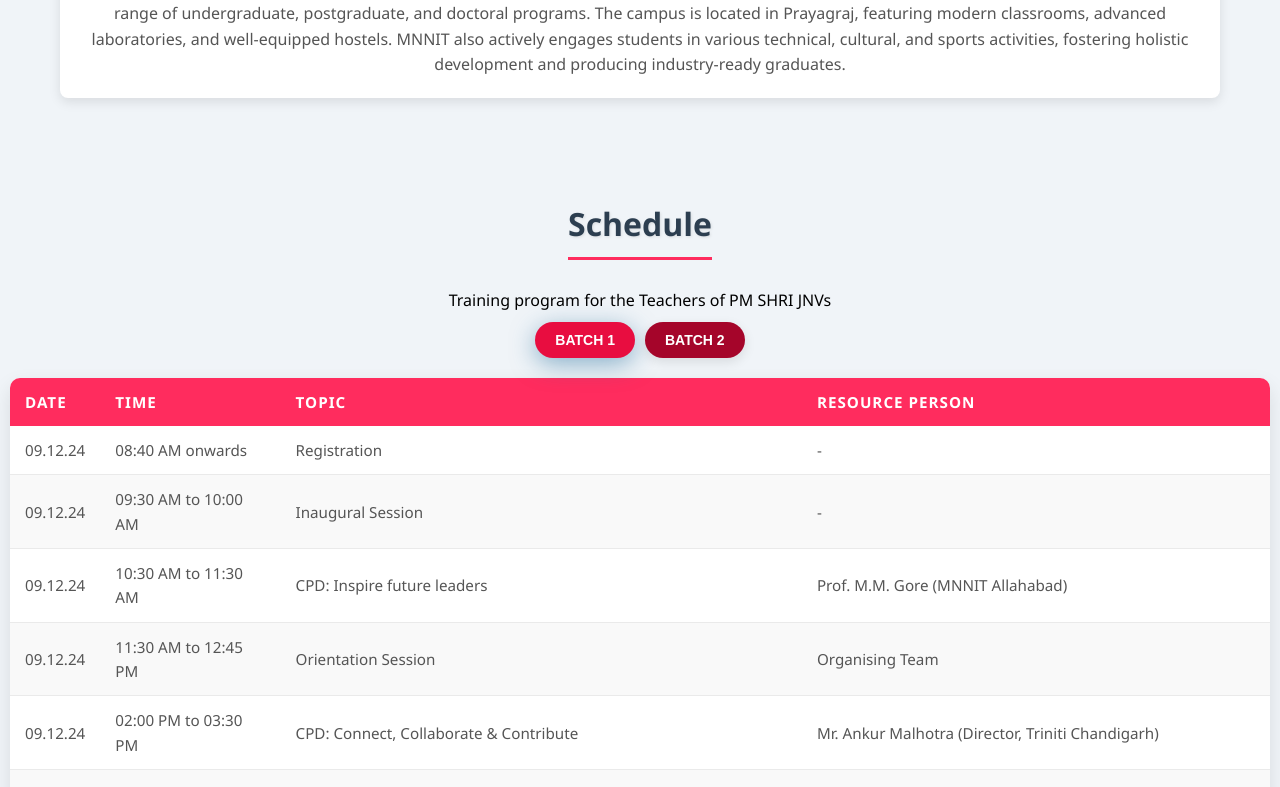
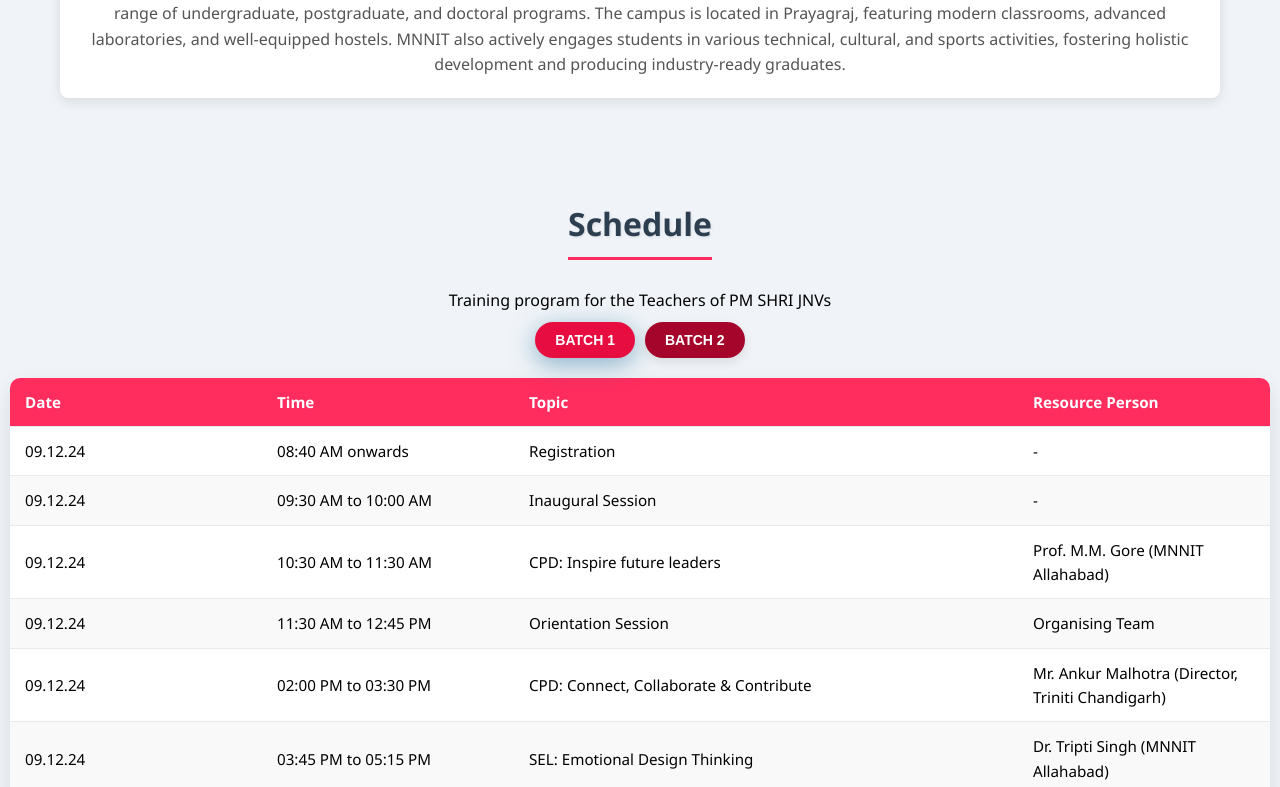
Before and after one commit to shagun1911/the-event-site, a React (Create React App) app: page / in a window 1280 px wide. Shown: the part 2002-2789 px from the top of the page. Built offline with nearby package versions, Linux system fonts and the light colour scheme.

Commit message:
changes in batch2 schedule

```diff
--- a/src/Navbar.js
+++ b/src/Navbar.js
@@ -30,7 +30,7 @@ const Navbar = () => {
           </li>
           <li>
             <a href="#speakers" onClick={() => setIsOpen(false)}>
-              Experts
+             Team
             </a>
           </li>
           <li>
--- a/src/Schedule.css
+++ b/src/Schedule.css
@@ -32,7 +32,6 @@ button {
   font-weight: 600;
   color: #ffffff;
   background-color: #a5052a;
-
   border: none;
   border-radius: 30px;
   cursor: pointer;
@@ -49,7 +48,6 @@ button:hover {
 button.active {
   font-weight: bold;
   background-color: #e80d40;
-
   box-shadow: 0 6px 25px rgba(35, 110, 156, 0.5);
 }
 
@@ -66,6 +64,7 @@ button.active {
   border-radius: 10px;
   overflow: hidden;
   box-shadow: 0 8px 20px rgba(0, 0, 0, 0.1);
+  table-layout: fixed; /* Ensures equal column widths */
 }
 
 .schedule-table thead {
@@ -73,21 +72,33 @@ button.active {
   color: #ffffff;
 }
 
-.schedule-table th {
-  padding: 12px 15px;
-  text-align: left;
-  font-size: 0.95rem;
-  font-weight: 600;
-  text-transform: uppercase;
-  letter-spacing: 1px;
-}
-
+.schedule-table th,
 .schedule-table td {
   padding: 12px 15px;
   font-size: 0.95rem;
-  color: #555555;
   text-align: left;
   border-bottom: 1px solid #eaeaea;
+  word-wrap: break-word; /* Prevents content overflow */
+}
+
+.schedule-table th:first-child,
+.schedule-table td:first-child {
+  width: 20%; /* Date column */
+}
+
+.schedule-table th:nth-child(2),
+.schedule-table td:nth-child(2) {
+  width: 20%; /* Time column */
+}
+
+.schedule-table th:nth-child(3),
+.schedule-table td:nth-child(3) {
+  width: 40%; /* Topic column */
+}
+
+.schedule-table th:last-child,
+.schedule-table td:last-child {
+  width: 20%; /* Resource Person column */
 }
 
 .schedule-table tr:nth-child(even) {
@@ -98,38 +109,14 @@ button.active {
   transition: background-color 0.3s ease;
 }
 
-.schedule-table td:first-child,
-.schedule-table th:first-child {
-  text-align: left;
-}
+@media (max-width: 768px) {
+  .schedule-table th,
+  .schedule-table td {
+    padding: 10px 12px;
+    font-size: 0.9rem;
+  }
 
-.schedule-table td:last-child,
-.schedule-table th:last-child {
-  text-align: left;
-}
 
-.coming-soon {
-  font-size: 1.4rem;
-  font-weight: 500;
-  color: #e74c3c;
-  margin-top: 20px;
-  animation: pulse 1.5s infinite ease-in-out;
-}
-
-@keyframes pulse {
-  0%,
-  100% {
-    opacity: 1;
-  }
-  50% {
-    opacity: 0.8;
-  }
-}
-
-@media (max-width: 768px) {
-  .schedule-heading {
-    font-size: 1.5rem;
-  }
   .schedule-container {
     padding: 15px 8px;
   }
--- a/src/Schedule.js
+++ b/src/Schedule.js
@@ -218,12 +218,314 @@ const Schedule = () => {
       resourcePerson: "",
     },
   ];
+  const batch2Schedule = [
+    {
+      date: "16.12.24",
+      day: "Day 1",
+      slot: "I",
+      time: "08:40 AM onwards",
+      topic: "Registration",
+      resourcePerson: "",
+    },
+    {
+      date: "16.12.24",
+      day: "Day 1",
+      slot: "II",
+      time: "09:30 AM to 09:45 AM",
+      topic: "Deep Lightning & Welcome Session",
+      resourcePerson: "",
+    },
+    {
+      date: "16.12.24",
+      day: "Day 1",
+      slot: "III",
+      time: "09:45 AM to 11:15 AM",
+      topic: "CPD: Inspire Future Leaders",
+      resourcePerson: "Prof. Madhav Manoj Gore (MNNIT Allahabad)",
+    },
+    {
+      date: "16.12.24",
+      day: "Day 1",
+      slot: "IV",
+      time: "11:15 AM to 11:30 AM",
+      topic: "Tea Break",
+      resourcePerson: "",
+    },
+    {
+      date: "16.12.24",
+      day: "Day 1",
+      slot: "V",
+      time: "11:30 AM to 12:45 PM",
+      topic: "Orientation Session",
+      resourcePerson: "Organisation Team (Dr. Shivesh Sharma, Dr. Sameer Srivastava & Mr. Himanshu Chaurasia)",
+    },
+    {
+      date: "16.12.24",
+      day: "Day 1",
+      slot: "VI",
+      time: "12:45 PM to 02:00 PM",
+      topic: "Lunch Break",
+      resourcePerson: "",
+    },
+    {
+      date: "16.12.24",
+      day: "Day 1",
+      slot: "VII",
+      time: "02:00 PM to 03:30 PM",
+      topic: "CBL: Multiple Intelligence-based Classroom",
+      resourcePerson: "Miss. Sharanya Eshwaran (Pentad Academy, Bangalore)",
+    },
+    {
+      date: "16.12.24",
+      day: "Day 1",
+      slot: "VIII",
+      time: "03:30 PM to 03:45 PM",
+      topic: "Tea Break",
+      resourcePerson: "",
+    },
+    {
+      date: "16.12.24",
+      day: "Day 1",
+      slot: "IX",
+      time: "03:45 PM to 05:15 PM",
+      topic: "SEL: Emotional Design Thinking",
+      resourcePerson: "Dr. Tripti Singh (MNNIT Allahabad)",
+    },
+    {
+      date: "17.12.24",
+      day: "Day 2",
+      slot: "I",
+      time: "09:30 AM to 11:00 AM",
+      topic: "CBL: Making Students Future Ready",
+      resourcePerson: "Prof. Mayank Pandey (HoD, CSE, MNNIT Allahabad)",
+    },
+    {
+      date: "17.12.24",
+      day: "Day 2",
+      slot: "II",
+      time: "11:00 AM to 11:15 AM",
+      topic: "Tea Break",
+      resourcePerson: "",
+    },
+    {
+      date: "17.12.24",
+      day: "Day 2",
+      slot: "III",
+      time: "11:15 AM to 12:45 PM",
+      topic: "CBL: Differentiated Instructions for Mixed Classroom",
+      resourcePerson: "Miss. Sharanya Eshwaran (Pentad Academy, Bangalore)",
+    },
+    {
+      date: "17.12.24",
+      day: "Day 2",
+      slot: "IV",
+      time: "12:45 PM to 02:00 PM",
+      topic: "Lunch Break",
+      resourcePerson: "",
+    },
+    {
+      date: "17.12.24",
+      day: "Day 2",
+      slot: "V",
+      time: "02:00 PM to 03:30 PM",
+      topic: "CBL: Multiple Intelligence-based Classroom",
+      resourcePerson: "Miss. Sharanya Eshwaran (Pentad Academy, Bangalore)",
+    },
+    {
+      date: "17.12.24",
+      day: "Day 2",
+      slot: "VI",
+      time: "03:30 PM to 03:45 PM",
+      topic: "Tea Break",
+      resourcePerson: "",
+    },
+    {
+      date: "17.12.24",
+      day: "Day 2",
+      slot: "VII",
+      time: "03:45 PM to 05:15 PM",
+      topic: "Visit and Interaction with Faculty of Department of CS",
+      resourcePerson: "MNNIT Allahabad",
+    },
+    {
+      date: "18.12.24",
+      day: "Day 3",
+      slot: "I",
+      time: "09:30 AM to 11:00 AM",
+      topic: "SEL: Mental Well-being",
+      resourcePerson: "Prof. Rajeev Srivastava (MNNIT Allahabad)",
+    },
+    {
+      date: "18.12.24",
+      day: "Day 3",
+      slot: "II",
+      time: "11:00 AM to 11:15 AM",
+      topic: "Tea Break",
+      resourcePerson: "",
+    },
+    {
+      date: "18.12.24",
+      day: "Day 3",
+      slot: "III",
+      time: "11:15 AM to 12:45 PM",
+      topic: "Overview of NEP-2020",
+      resourcePerson: "Prof. L.K. Mishra (Dean, Academics, MNNIT Allahabad)",
+    },
+    {
+      date: "18.12.24",
+      day: "Day 3",
+      slot: "IV",
+      time: "12:45 PM to 02:00 PM",
+      topic: "Lunch Break",
+      resourcePerson: "",
+    },
+    {
+      date: "18.12.24",
+      day: "Day 3",
+      slot: "V",
+      time: "02:00 PM to 03:30 PM",
+      topic: "SEL: Getting the Fundamentals Right",
+      resourcePerson: "Chelsea Dean (Co-Founder, Tomo Club)",
+    },
+    {
+      date: "18.12.24",
+      day: "Day 3",
+      slot: "VI",
+      time: "03:30 PM to 03:45 PM",
+      topic: "Tea Break",
+      resourcePerson: "",
+    },
+    {
+      date: "18.12.24",
+      day: "Day 3",
+      slot: "VII",
+      time: "03:45 PM to 05:15 PM",
+      topic: "SEL: Making the Classroom Inclusive & Sustainable Practices",
+      resourcePerson: "Chelsea Dean (Co-Founder, Tomo Club)",
+    },
+    {
+      date: "19.12.24",
+      day: "Day 4",
+      slot: "I",
+      time: "09:30 AM to 11:00 AM",
+      topic: "ITP: Workshop",
+      resourcePerson: "Prof. G.P. Sahu (MNNIT Allahabad)",
+    },
+    {
+      date: "19.12.24",
+      day: "Day 4",
+      slot: "II",
+      time: "11:00 AM to 11:15 AM",
+      topic: "Tea Break",
+      resourcePerson: "",
+    },
+    {
+      date: "19.12.24",
+      day: "Day 4",
+      slot: "III",
+      time: "11:15 AM to 12:45 PM",
+      topic: "ITP: Workshop",
+      resourcePerson: "Prof. G.P. Sahu (MNNIT Allahabad)",
+    },
+    {
+      date: "19.12.24",
+      day: "Day 4",
+      slot: "IV",
+      time: "12:45 PM to 02:00 PM",
+      topic: "Lunch Break",
+      resourcePerson: "",
+    },
+    {
+      date: "19.12.24",
+      day: "Day 4",
+      slot: "V",
+      time: "02:00 PM to 03:30 PM",
+      topic: "CBL: AI",
+      resourcePerson: "Prof. A.K. Singh (MNNIT Allahabad)",
+    },
+    {
+      date: "19.12.24",
+      day: "Day 4",
+      slot: "VI",
+      time: "03:30 PM to 03:45 PM",
+      topic: "Tea Break",
+      resourcePerson: "",
+    },
+    {
+      date: "19.12.24",
+      day: "Day 4",
+      slot: "VII",
+      time: "03:45 PM to 05:15 PM",
+      topic: "Activity & Presentation Session of All Groups",
+      resourcePerson: "",
+    },
+    {
+      date: "20.12.24",
+      day: "Day 5",
+      slot: "I",
+      time: "09:30 AM to 11:00 AM",
+      topic: "ITP: Make your class SMART",
+      resourcePerson: "Mr. Ravi Suthar (CoGrad)",
+    },
+    {
+      date: "20.12.24",
+      day: "Day 5",
+      slot: "II",
+      time: "11:00 AM to 11:15 AM",
+      topic: "Tea Break",
+      resourcePerson: "",
+    },
+    {
+      date: "20.12.24",
+      day: "Day 5",
+      slot: "III",
+      time: "11:15 AM to 12:45 PM",
+      topic: "SEL: Analytical Thinking and Problem-solving",
+      resourcePerson: "Prof. Geetika (MNNIT Allahabad)",
+    },
+    {
+      date: "20.12.24",
+      day: "Day 5",
+      slot: "IV",
+      time: "12:45 PM to 02:00 PM",
+      topic: "Lunch Break",
+      resourcePerson: "",
+    },
+    {
+      date: "20.12.24",
+      day: "Day 5",
+      slot: "V",
+      time: "02:00 PM to 03:30 PM",
+      topic: "Workshop: Development of Effective Teaching Methods",
+      resourcePerson: "Prof. P.K. Mishra (MNNIT Allahabad)",
+    },
+    {
+      date: "20.12.24",
+      day: "Day 5",
+      slot: "VI",
+      time: "03:30 PM to 03:45 PM",
+      topic: "Tea Break",
+      resourcePerson: "",
+    },
+    {
+      date: "20.12.24",
+      day: "Day 5",
+      slot: "VII",
+      time: "03:45 PM to 05:15 PM",
+      topic: "Closing & Certificate Distribution Ceremony",
+      resourcePerson: "",
+    },
+  ];
+
+
 
   return (
     <section id="schedule">
       <div className="schedule-container">
         <h2 className="schedule-heading">Schedule</h2>
-        <p style={{marginTop: '0.5rem', marginBottom: '0.5rem'}}>Training program for the Teachers of PM SHRI JNVs </p>
+        <p style={{ marginTop: "0.5rem", marginBottom: "0.5rem" }}>
+          Training program for the Teachers of PM SHRI JNVs
+        </p>
         <div className="batch-buttons">
           <button
             className={activeBatch === "batch1" ? "active" : ""}
@@ -243,8 +545,6 @@ const Schedule = () => {
             <thead>
               <tr>
                 <th>Date</th>
-                {/* <th>Day</th> */}
-                {/* <th>Slot</th> */}
                 <th>Time</th>
                 <th>Topic</th>
                 <th>Resource Person</th>
@@ -254,8 +554,6 @@ const Schedule = () => {
               {batch1Schedule.map((session, index) => (
                 <tr key={index}>
                   <td>{session.date}</td>
-                  {/* <td>{session.day}</td> */}
-                  {/* <td>{session.slot}</td> */}
                   <td>{session.time}</td>
                   <td>{session.topic}</td>
                   <td>{session.resourcePerson || "-"}</td>
@@ -265,7 +563,26 @@ const Schedule = () => {
           </table>
         )}
         {activeBatch === "batch2" && (
-          <p className="coming-soon">Batch 2 schedule coming soon!</p>
+          <table className="schedule-table">
+            <thead>
+              <tr>
+                <th>Date</th>
+                <th>Time</th>
+                <th>Topic</th>
+                <th>Resource Person</th>
+              </tr>
+            </thead>
+            <tbody>
+              {batch2Schedule.map((session, index) => (
+                <tr key={index}>
+                  <td>{session.date}</td>
+                  <td>{session.time}</td>
+                  <td>{session.topic}</td>
+                  <td>{session.resourcePerson || "-"}</td>
+                </tr>
+              ))}
+            </tbody>
+          </table>
         )}
       </div>
     </section>
```
